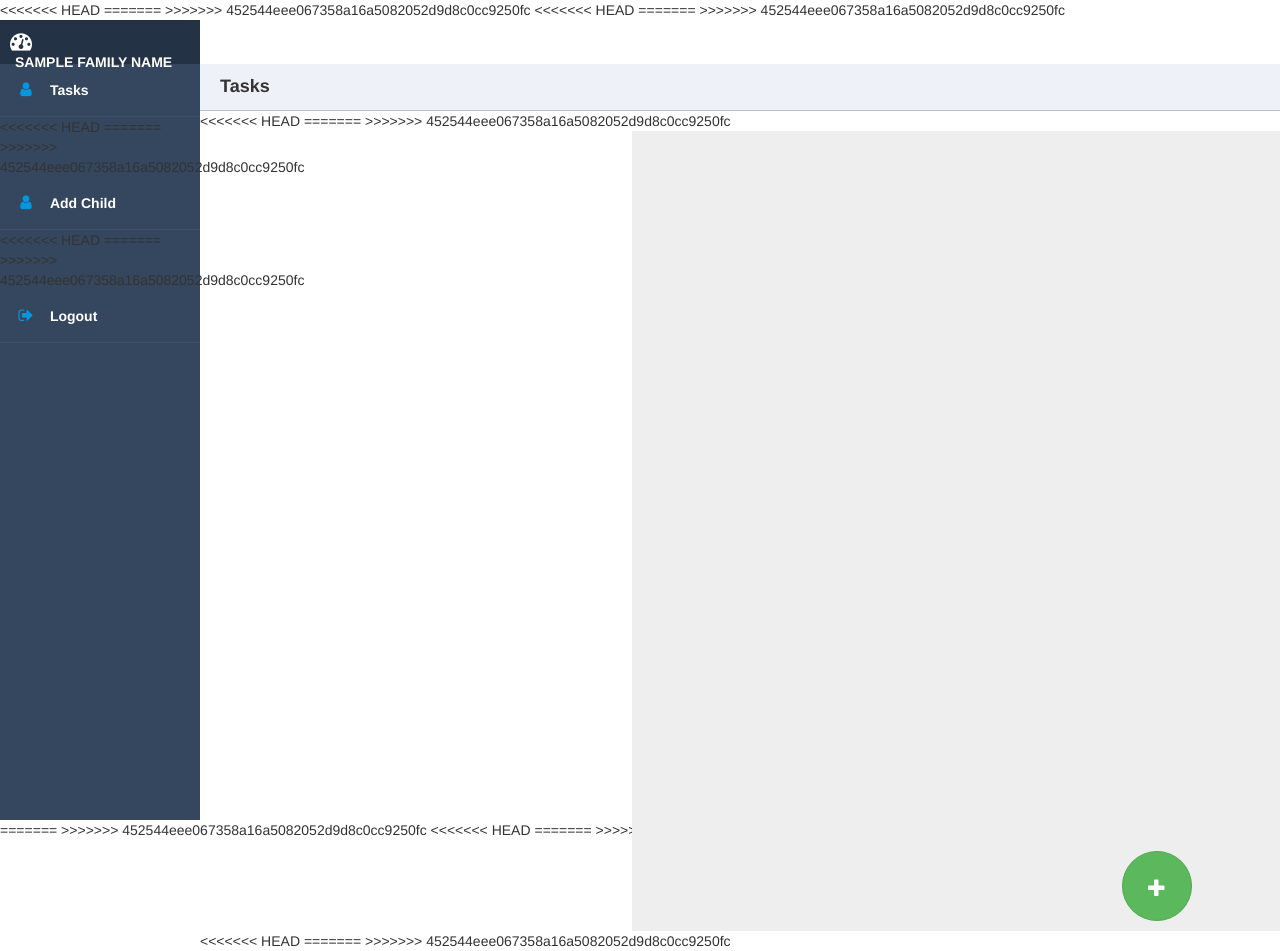
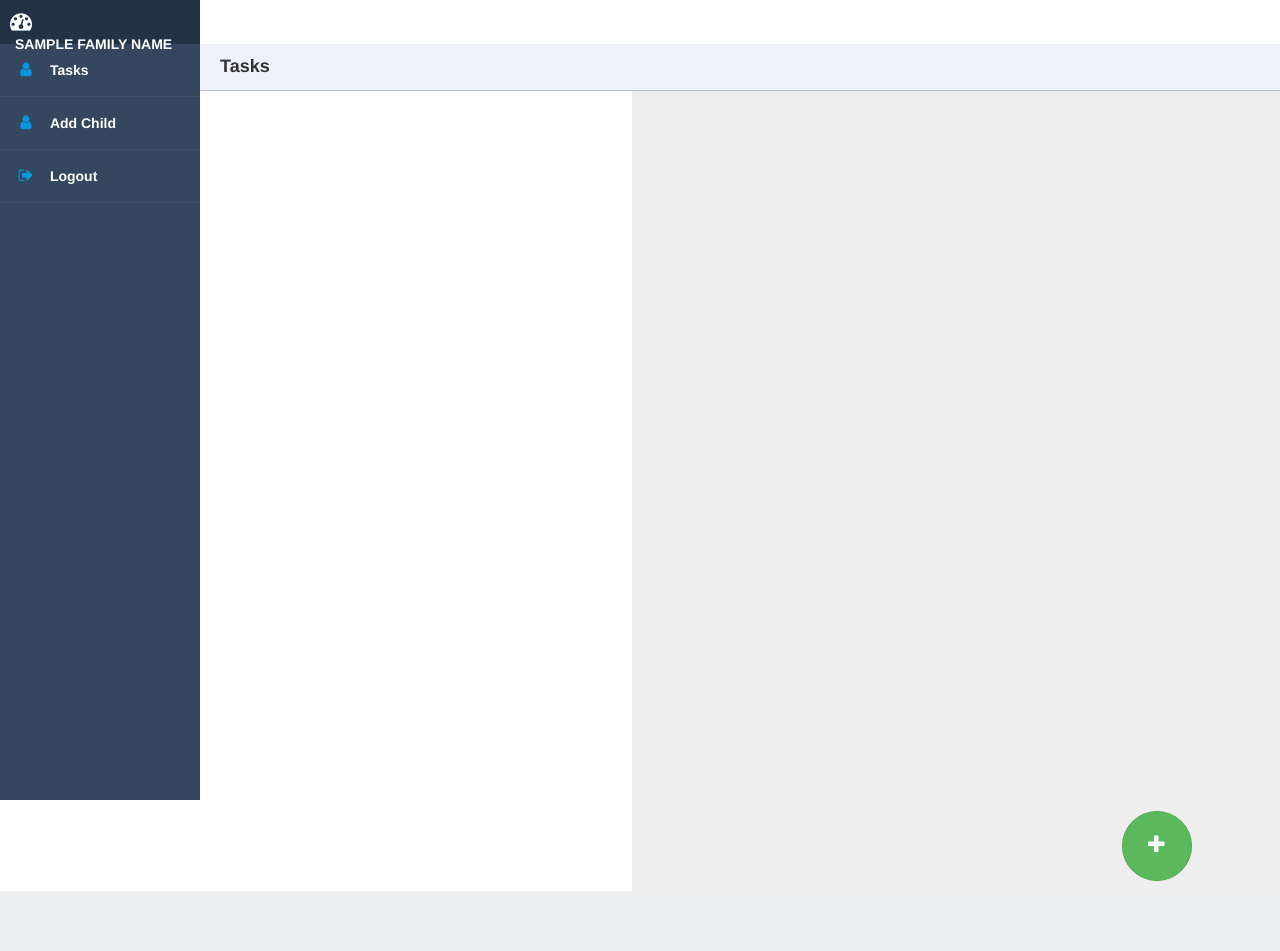
Before and after one commit to luka-p/TPO-FamilyToDo, a Django app: template familytodo/templates/task_add.html in a window 1280 px wide; the page is wider, and only the part inside the window is pictured. After the commit the page ends 891 px from the top of that part, so only its background shows below. Run offline with Django 3.2, Linux system fonts and the light colour scheme; data comes from the database, SQL or seed files in the repository; the template is opened without the code that fills it: values that come from a table or form of the project are taken from there, most other values are stand-ins (such as "Sample title", 1, 10 or a date in 2020); some libraries are stand-ins or nearby versions.

Commit message:
fixed task_add.html

```diff
--- a/familytodo/templates/task_add.html
+++ b/familytodo/templates/task_add.html
@@ -1,22 +1,13 @@
-<<<<<<< HEAD
-=======
-<!--
-<p>{{ error }}</p>
->>>>>>> 452544eee067358a16a5082052d9d8c0cc9250fc
-<p>{{ family }}</p>
+<!--<p>{{ family }}</p>
 {% for task in tasks %}
 <a href="{% url 'complete-task' task.id %}">{{ task.task_name }}</a>
 <br>
 {% endfor %}
 <br>
-<a href="{% url 'logout' %}">Logout</a>
-<<<<<<< HEAD
+<a href="{% url 'logout' %}">Logout</a> -->
 
 {% load static %}
 
-=======
--->
->>>>>>> 452544eee067358a16a5082052d9d8c0cc9250fc
 <!DOCTYPE html>
 <html>
 	<head>
@@ -27,7 +18,6 @@
 		<link href='https://fonts.googleapis.com/css?family=Source+Sans+Pro:700, 600,500,400,300' rel='stylesheet' type='text/css'>
 		<link rel="stylesheet" href="https://maxcdn.bootstrapcdn.com/font-awesome/4.5.0/css/font-awesome.min.css">
 		<link rel="stylesheet" href="http://code.ionicframework.com/ionicons/2.0.1/css/ionicons.min.css">
-<<<<<<< HEAD
 		<link rel="stylesheet" href="{% static 'familytodo/main.css' %}">
 
 		<link rel="stylesheet" href="https://maxcdn.bootstrapcdn.com/bootstrap/3.3.7/css/bootstrap.min.css">
@@ -42,22 +32,6 @@
 	</head>
 	<body>
 
-=======
-		<link rel="stylesheet" href="main.css">
-
-		<link rel="stylesheet" href="https://maxcdn.bootstrapcdn.com/bootstrap/3.3.7/css/bootstrap.min.css">
-		<script src="https://ajax.googleapis.com/ajax/libs/jquery/3.3.1/jquery.min.js"></script>
-		<script src="https://maxcdn.bootstrapcdn.com/bootstrap/3.3.7/js/bootstrap.min.js"></script>
-
-		<script src="https://code.jquery.com/jquery-2.2.0.min.js"></script>
-		<script src="https://code.highcharts.com/highcharts.js"></script>
-		<script src="https://code.highcharts.com/modules/data.js"></script>
-		<script src="main.js"></script>
-
-	</head>
-	<body>
-
->>>>>>> 452544eee067358a16a5082052d9d8c0cc9250fc
 	<div class="side-nav">
 			<div class="logo">
 				<i class="fa fa-tachometer"></i>
@@ -71,22 +45,14 @@
 							<span>Tasks</span>
 						</a>
 					</li>
-<<<<<<< HEAD
 
-=======
-
->>>>>>> 452544eee067358a16a5082052d9d8c0cc9250fc
 					<li>
 							<a href="" data-toggle="modal" data-target="#myModal1">
 								<span><i class="fa fa-user"></i></span>
 								<span >Add Child</span>
 							</a>
 					</li>
-<<<<<<< HEAD
 
-=======
-
->>>>>>> 452544eee067358a16a5082052d9d8c0cc9250fc
 					<li>
 						<a href="{% url 'logout' %}">
 							<span><i class="fa fa-sign-out" aria-hidden="true"></i></span>
@@ -101,11 +67,7 @@
 			<div class="title">
 				Tasks
 			</div>
-<<<<<<< HEAD
 
-=======
-
->>>>>>> 452544eee067358a16a5082052d9d8c0cc9250fc
 
 			<!--
 			<div class="main">
@@ -121,11 +83,7 @@
 					<div class="title">Number of comments</div>
 					<div class="chart"></div>
 				</div>
-<<<<<<< HEAD
 
-=======
-
->>>>>>> 452544eee067358a16a5082052d9d8c0cc9250fc
 			</div>
 			-->
 
@@ -134,11 +92,7 @@
 						<button type="button" class="btn btn-success btn-circle  btn-xl" data-toggle="modal" data-target="#myModal" ><i class="glyphicon">+</i></button>
 					</div>
 			</div>
-<<<<<<< HEAD
 
-=======
-
->>>>>>> 452544eee067358a16a5082052d9d8c0cc9250fc
 		<!-- Modal-->
 				<div class="modal fade" id="myModal" role="dialog">
 					<div class="modal-dialog">
@@ -150,22 +104,14 @@
 						<h4 class="modal-title">Add task</h4>
 						</div>
 						<div class="modal-body">
-<<<<<<< HEAD
 
-=======
-
->>>>>>> 452544eee067358a16a5082052d9d8c0cc9250fc
 
 							<form action="" method="POST">
 								{% csrf_token %}
 								<div class="form-group">
 									<input type="text" name="task_name" class="form-control" placeholder="Task name"  />
 								</div>
-<<<<<<< HEAD
 
-=======
-
->>>>>>> 452544eee067358a16a5082052d9d8c0cc9250fc
 								<div class="form-group">
 									<label for="sel1">Task importance:</label>
 									<select class="form-control" id="sel1" name="task_importance">
@@ -176,7 +122,6 @@
 								</div>
 
 								<div class="form-group">
-<<<<<<< HEAD
 										<input type="text" name="task_reward" class="form-control" placeholder="Task reward"  />
 								</div>
 
@@ -193,43 +138,17 @@
 								</div>
 
 
-=======
-										<input type="text" name="task_reward" class="form-control" placeholder="Task reward"  />
-								</div>
-
-								<div class="form-group">
-									<input type="number" min="1" step="1" name="task_due" class="form-control" placeholder="Task due days"  />
-								</div>
-
-								<div class="form-group">
-										<input type="text" name="task_child" class="form-control" placeholder="Child"  />
-								</div>
-
-								<div class="form-group">
-									<input type="submit" class="btn btn-success" value="Add task" />
-								</div>
-
-
->>>>>>> 452544eee067358a16a5082052d9d8c0cc9250fc
 							</form>
 
 							<div class="modal-footer">
 							<button type="button" class="btn btn-default" data-dismiss="modal">Close</button>
 							</div>
 					</div>
-<<<<<<< HEAD
 
 				</div>
 
 		</div>
 	</div>
-=======
-
-				</div>
-
-		</div>
-	</div>
->>>>>>> 452544eee067358a16a5082052d9d8c0cc9250fc
 
 	<!-- DODAJANJE OTROKA -->
 	<div id="myModal1" class="modal fade" role="dialog">
@@ -247,17 +166,10 @@
 						<div class="form-group">
 							<input type="text" name="child_name" class="form-control" placeholder="Child name"  />
 						</div>
-<<<<<<< HEAD
 
 						<div class="form-group">
 							<input type="submit" class="btn btn-success" value="Add child" />
 						</div>
-=======
-
-						<div class="form-group">
-							<input type="submit" class="btn btn-success" value="Add child" />
-						</div>
->>>>>>> 452544eee067358a16a5082052d9d8c0cc9250fc
 					</form>
 		</div>
 		<div class="modal-footer">
@@ -268,14 +180,7 @@
 	</div>
 	</div>
 
-<<<<<<< HEAD
 
 
 	</body>
 </html>
-=======
-
-
-	</body>
-</html>
->>>>>>> 452544eee067358a16a5082052d9d8c0cc9250fc
```
